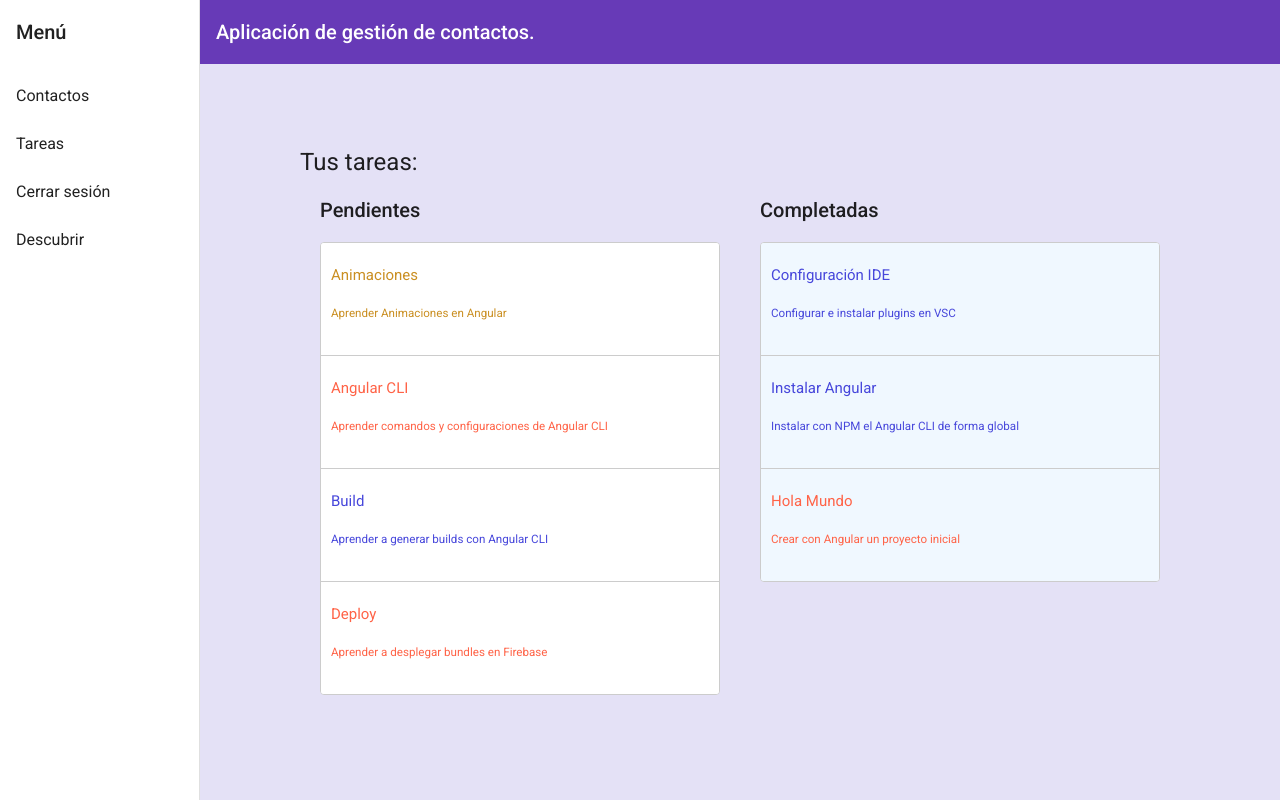
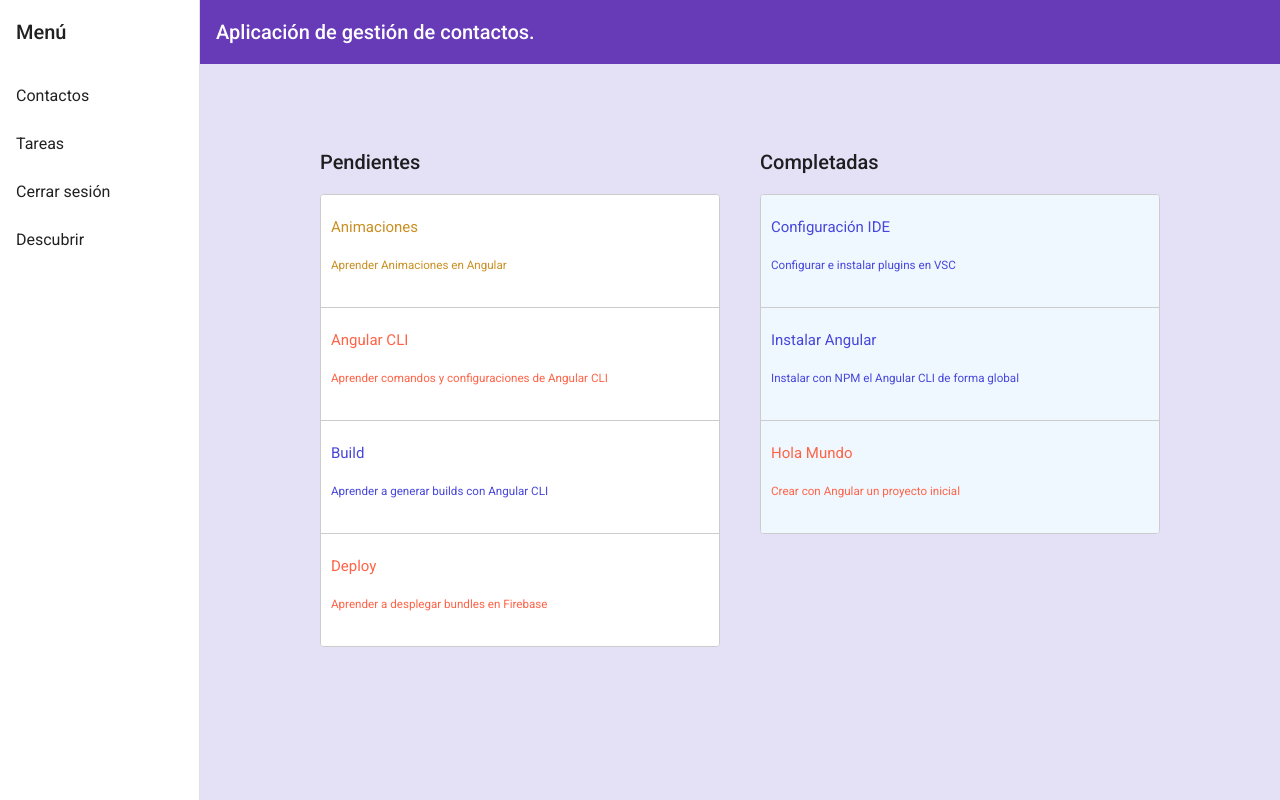
Before and after one commit to Chanelp/App-contactos-angular, an Angular app: page /dashboard/tasks in a window 1280 px wide. Built offline with nearby package versions, Linux system fonts and the light colour scheme; sample sign-in values are in the browser's storage.

Commit message:
Aplicación terminada.

```diff
--- a/src/app/pages/tasks-page/tasks-page.component.html
+++ b/src/app/pages/tasks-page/tasks-page.component.html
@@ -1,3 +1,2 @@
-<h1>Tus tareas:</h1>
 <!-- Componente creado con Angular Material -->
 <app-kanban-tasks></app-kanban-tasks>
```
